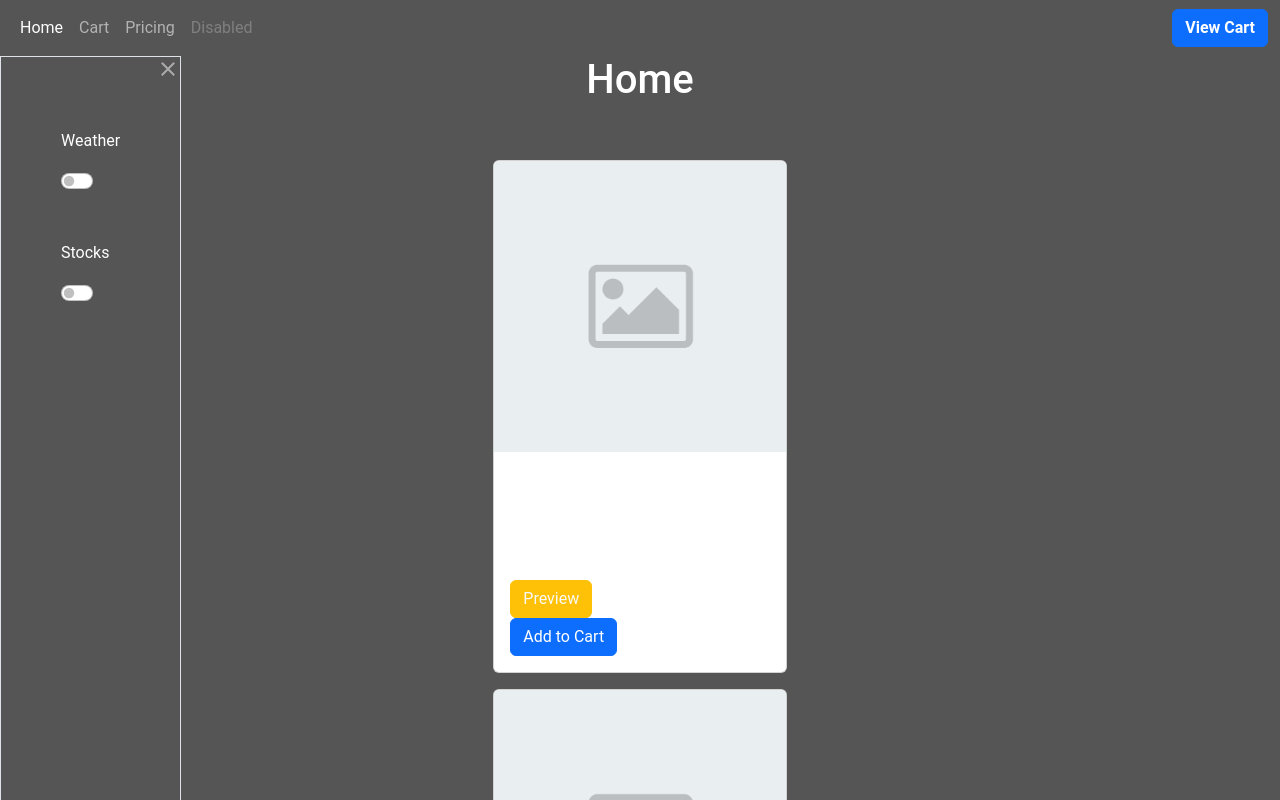
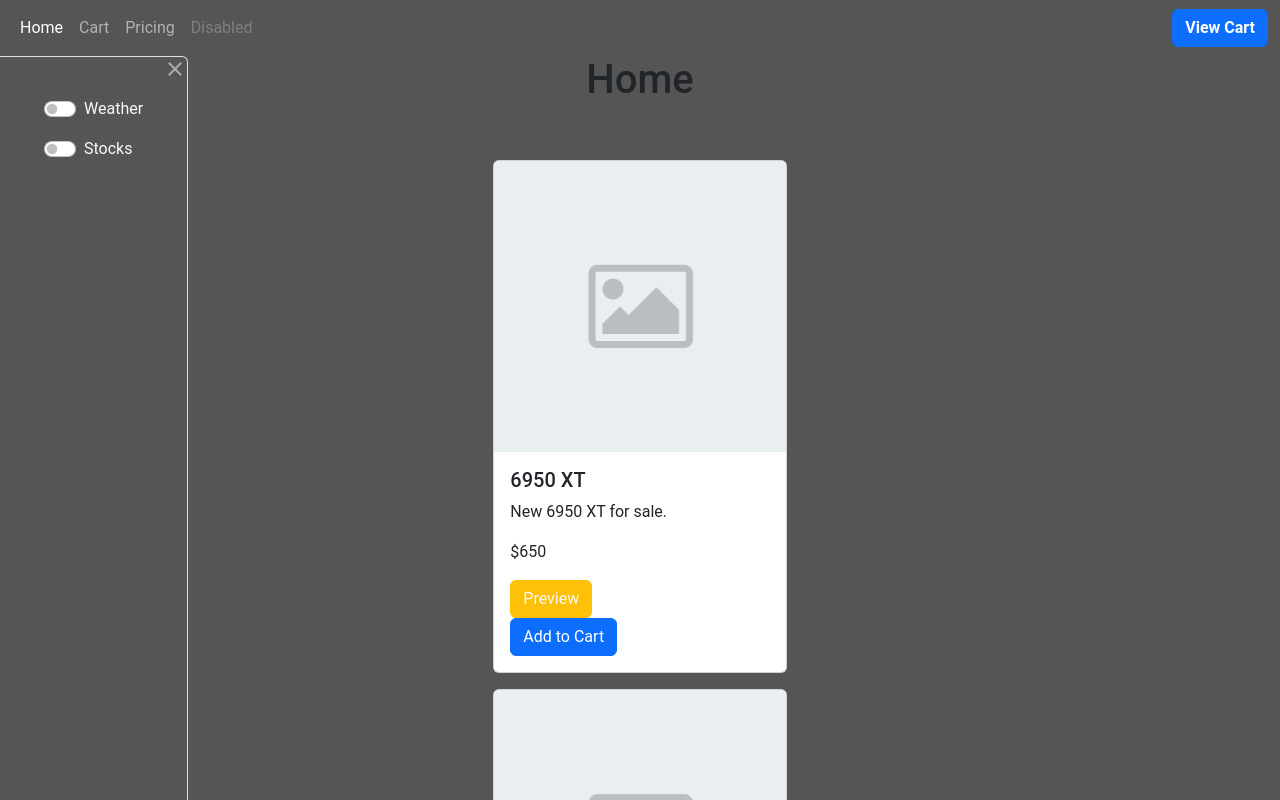
Before and after one commit to rbeazley18/react-dashboard, a Next.js app: page / in a window 1280 px wide. Both pictures are taken after a click on the button "Widgets". Shown: the top 800 px of the page. Built offline with nearby package versions, Linux system fonts and the light colour scheme.

Commit message:
working on widget menu

```diff
--- a/components/stocks.js
+++ b/components/stocks.js
@@ -17,15 +17,14 @@ export default function StockWidget() {
 
     if (switchStatus) {
         return (
-            <div className="p-5" >
-                <h3>Stocks</h3>
+            <div className="">
                 <StockSwitch
                     switchStatus={switchStatus}
                     setSwitchStatus={setSwitchStatus}
                 />
                 <ClientPortal selector='#widget'>
-                    <div className="row justify-content-end">
-                        <div className="card col-6 p-5">
+                    <div className="row justify-content-center">
+                        <div className="card col-6 p-5 m-3">
                             {stockData.length > 0 ? (
                                 <StockDisplay
                                     stockData={stockData}
@@ -45,13 +44,10 @@ export default function StockWidget() {
     }
 
     return (
-        <>
-            <p>Stocks</p>
-            <StockSwitch
-                switchStatus={switchStatus}
-                setSwitchStatus={setSwitchStatus}
-            />
-        </>
+        <StockSwitch
+            switchStatus={switchStatus}
+            setSwitchStatus={setSwitchStatus}
+        />
     )
 }
 
@@ -91,7 +87,7 @@ function StockSearch({ stockData, setStockData }) {
 
     return (
         <div>
-            <h6 className="m-3">Search Stocks</h6>
+            <p className="lead">Search Stocks</p>
             <form onSubmit={handleSubmit} className="input-group">
                 <input type="text" id="stock" name="stock" className="form-control" placeholder="Stock..." required />
                 <button className="btn btn-primary" type="submit">Submit</button>
@@ -132,9 +128,9 @@ function StockSwitch({ switchStatus, setSwitchStatus }) {
     }
 
     return (
-        <div className="form-check form-switch">
+        <div className="form-check form-switch m-3">
             <input onChange={handleToggle} checked={switchStatus} className="form-check-input" type="checkbox" role="switch" id="flexSwitchCheckDefault" />
-            <label className="form-check-label" htmlFor="flexSwitchCheckDefault"></label>
+            <label className="form-check-label" htmlFor="flexSwitchCheckDefault">Stocks</label>
         </div>
     )
 }
--- a/components/weather.js
+++ b/components/weather.js
@@ -18,14 +18,16 @@ export default function WeatherWidget() {
 
     if (switchStatus) {
         return (
-            <div className="p-5" >
-                <h3>Weather</h3>
+            <>
+                <div className="">
                     <WeatherSwitch
                         setSwitchStatus={setSwitchStatus}
                         switchStatus={switchStatus}
                     />
+                </div>
+                <div>
                     <ClientPortal selector='#widget'>
-                    <div className="row justify-content-end">
+                        <div className="row justify-content-center">
                             <div className="card col-6 p-5">
                                 {weatherData.length > 0 ? (
                                     <WeatherDisplay
@@ -42,17 +44,15 @@ export default function WeatherWidget() {
                         </div>
                     </ClientPortal>
                 </div>
+            </>
         )
     }
 
     return (
-        <>
-            <p>Weather</p>
         <WeatherSwitch
             setSwitchStatus={setSwitchStatus}
             switchStatus={switchStatus}
         />
-        </>
     )
 }
 
@@ -92,7 +92,7 @@ function WeatherSearch({ weatherData, setWeatherData }) {
 
     return (
         <div>
-            <h6 className="m-3">Search Weather</h6>
+            <p className="lead">Search Weather</p>
             <form onSubmit={handleSubmit} className="input-group">
                 <input type="text" id="city" name="city" className="form-control" placeholder="City..." required />
                 <button className="btn btn-primary" type="submit">Submit</button>
@@ -131,9 +131,9 @@ function WeatherSwitch({ switchStatus, setSwitchStatus }) {
     }
 
     return (
-        <div className="form-check form-switch">
+        <div className="form-check form-switch m-3">
             <input onChange={handleToggle} checked={switchStatus} className="form-check-input" type="checkbox" role="switch" id="flexSwitchCheckDefault" />
-            <label className="form-check-label" htmlFor="flexSwitchCheckDefault"></label>
+            <label className="form-check-label" htmlFor="flexSwitchCheckDefault">Weather</label>
         </div>
     )
 }
--- a/components/widgetMenu.js
+++ b/components/widgetMenu.js
@@ -14,14 +14,13 @@ export default function ViewWidgetsButton() {
             {!menuOpen && (<button type="button" onClick={() => setMenuOpen(true)} className="btn btn-primary fw-bold">Widgets</button>)}
             {menuOpen && (
                 <ClientPortal selector="#widget-menu">
-                    <div className="container h-100 widget-menu border">
-
+                    <div className="container h-100 widget-menu border border-start-0 rounded-end">
                         <div className="row justify-content-end">
                             <button className="btn-close btn-close-white p-0 m-1 close-button" type="button" onClick={() => setMenuOpen(false)} aria-label="Close">
                             </button>
                         </div>
-                        <div className="row">
-                            <div className="col-2">
+                        <div className="row justify-content-start">
+                            <div className="col-4">
                                 <Widgets />
                             </div>
                         </div>
--- a/components/widgets.js
+++ b/components/widgets.js
@@ -6,19 +6,19 @@ export default function Widgets() {
     // const [switchStatus, setSwitchStatus] = useState(false);
 
     return (
-        <>
-            <div className="m-5">
+        <div className="text-light">
+            <div className="mx-3">
                 <WeatherWidget
                     // switchStatus={switchStatus}
                     // setSwitchStatus={setSwitchStatus}
                 />
             </div>
-            <div className="m-5">
+            <div className="mx-3">
                 <StockWidget
                     // switchStatus={switchStatus}
                     // setSwitchStatus={setSwitchStatus}
                 />
             </div>
-        </>
+        </div>
     )
 }
--- a/styles/globals.css
+++ b/styles/globals.css
@@ -16,8 +16,6 @@ img {
 .widget-menu {
     position: absolute;
     width: auto;
-
-    /* z-index: -1; */
 }
 
 .navbar-widget-btn {
@@ -26,7 +24,7 @@ img {
 
 body {
     background-color: rgb(85, 85, 85);
-    color: white;
+    /* color: white; */
 }
 
 .product-card {
```
Lines whose indentation alone changed are shown as unchanged.
